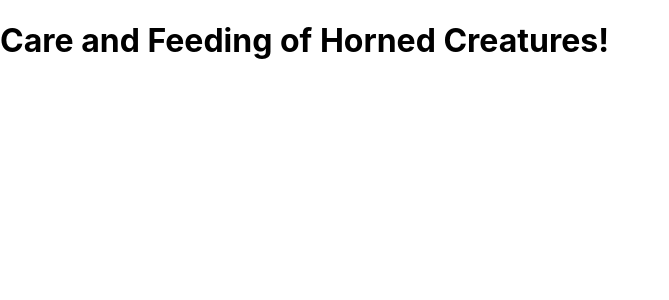
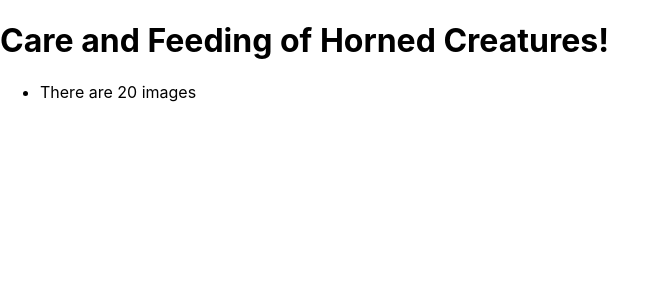
Before and after one commit to CNSpangler/photo-gallery, a React (Create React App) app: page / in a window 1280 px wide. Shown: the top 300 px of the page, without its empty margins (0-669 px from the left). Built offline with nearby package versions, Linux system fonts and the light colour scheme.

Commit message:
ImageList counts images

```diff
--- a/src/App.js
+++ b/src/App.js
@@ -11,7 +11,7 @@ function App() {
   return (
     <div>
       <Header />
-      {/* <ImageList imageData = {images} /> */}
+      <ImageList imageData = {images.length} />
     </div>
   );
 }
--- a/src/ImageList.js
+++ b/src/ImageList.js
@@ -7,7 +7,8 @@ export default class ImageList extends Component {
     render() {
         return(
             <ul>
-
+                <li>There are {this.props.imageData} images</li>
+                {/* <ImageItem /> */}
             </ul>
         )
     }
```
